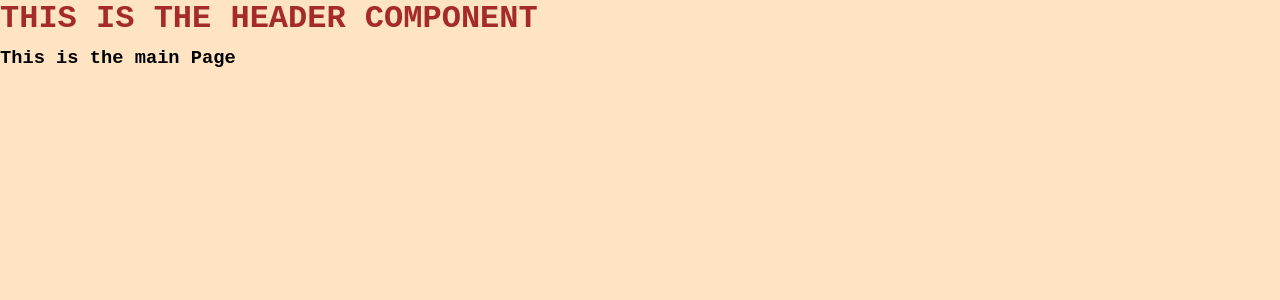
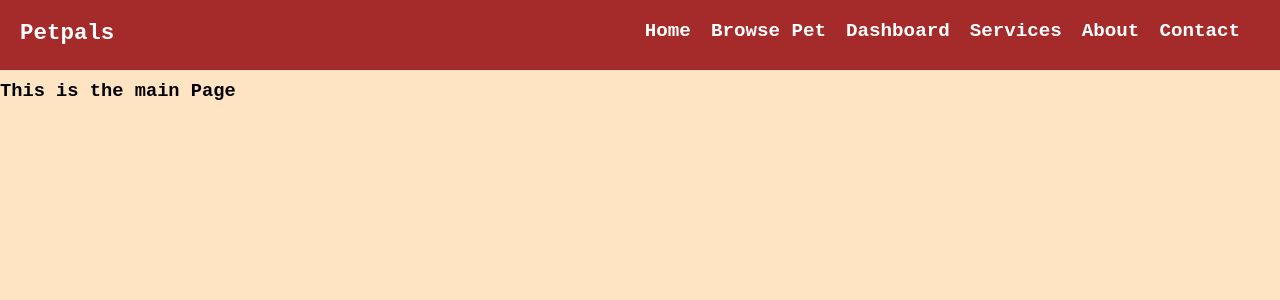
Before and after one commit to Pranjal1804/PETPALS, a Next.js app: page / in a window 1280 px wide. Shown: the top 300 px of the page. Built offline with nearby package versions, Linux system fonts and the light colour scheme.

Commit message:
Navbar added

```diff
--- a/Components/Header.js
+++ b/Components/Header.js
@@ -3,7 +3,19 @@ import React from 'react'
 const Header = () => {
   return (
     <div id='header'>
-        <h1>THIS IS THE HEADER COMPONENT</h1>
+        <div id='logo'>
+            <h3>Petpals</h3>
+        </div>
+        <div>
+            <nav id='navbar'>
+                <a href=''>Home</a>
+                <a href=''>Browse Pet</a>
+                <a href=''>Dashboard</a>
+                <a href=''>Services</a>
+                <a href=''>About</a>
+                <a href=''>Contact</a>
+            </nav>
+        </div>
     </div>
   )
 }
--- a/app/globals.css
+++ b/app/globals.css
@@ -12,6 +12,17 @@ body{
 }
 #header{
   font-weight:bold;
-  color: brown;
+  color: white;
   margin-bottom: 10px;
+  background-color: brown;
+  display: flex;
+  justify-content: space-between;
+  height: 70px;
+  font-size: larger;
+  padding: 20px;
 }
+#navbar a{
+  color: white;
+  text-decoration: none;
+  margin-right: 20px;
+}
```
